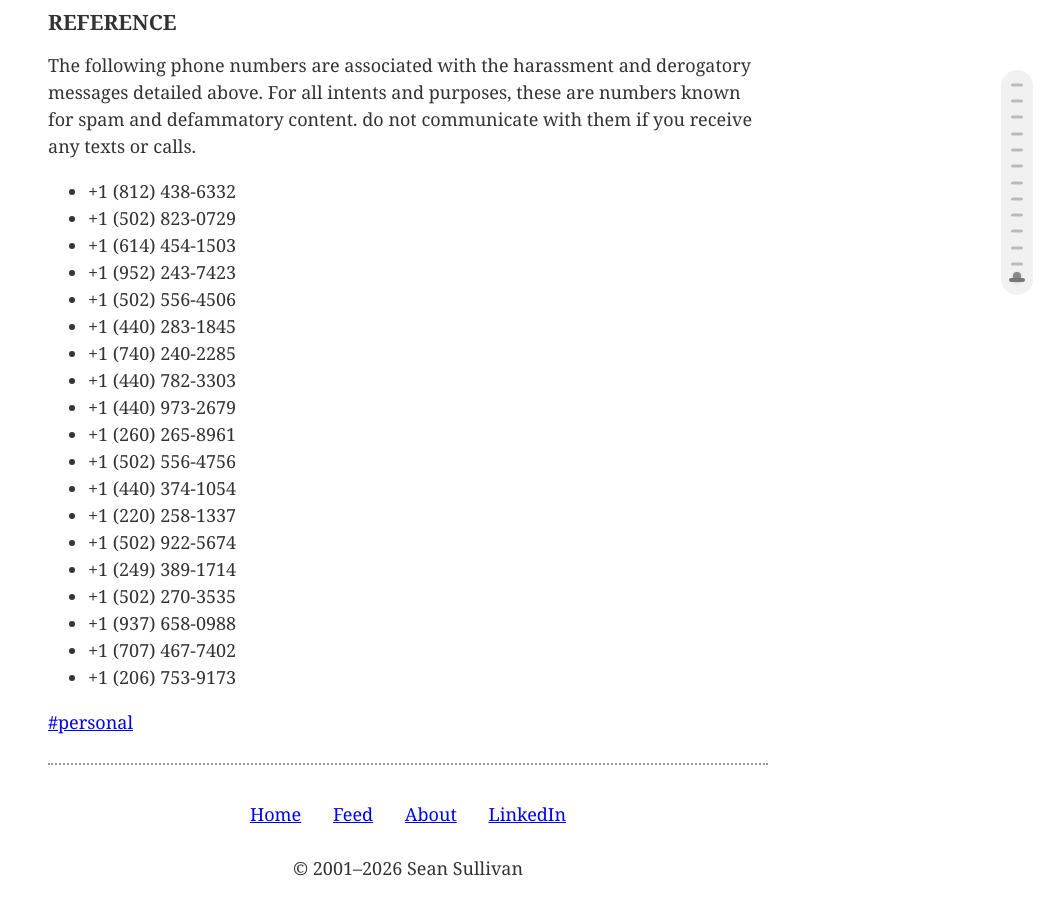
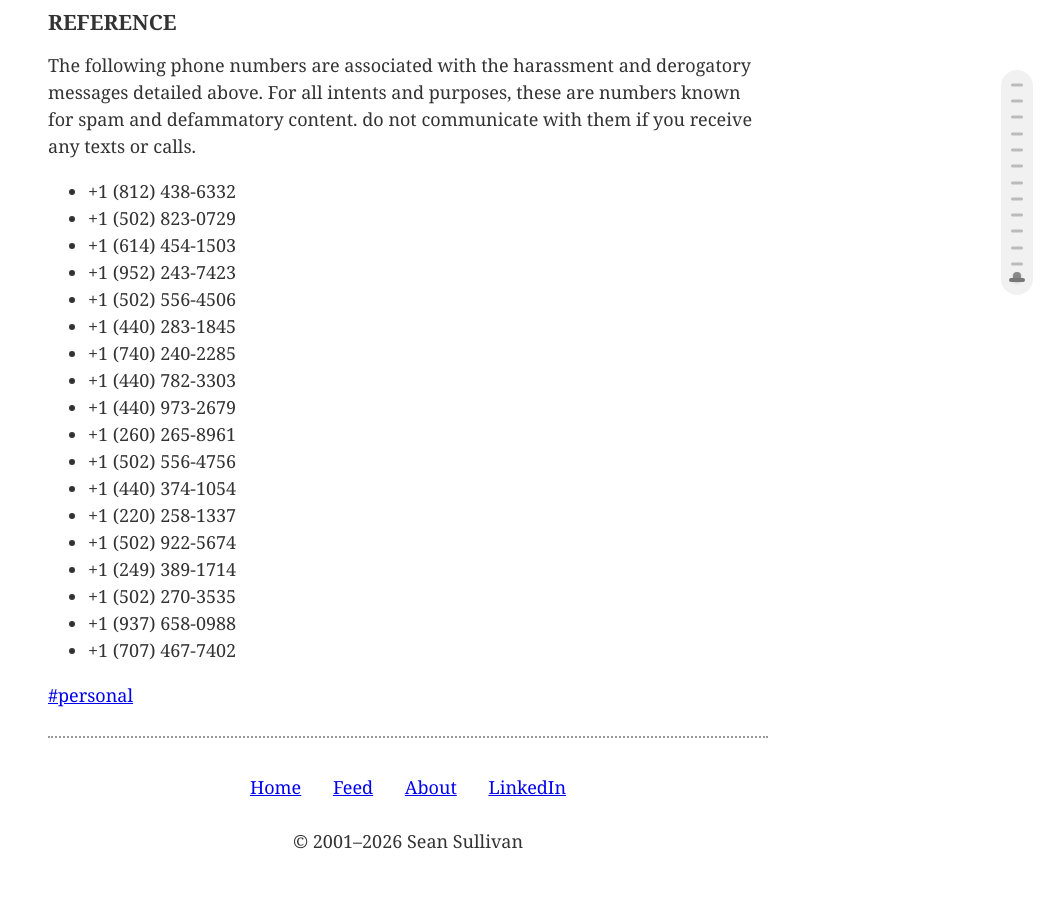
Before and after one commit to 0sps/sullivan.mx, a Jekyll site: the page built from _posts/2026-04-01-Gavin-grier-stalker.md, in a window 1280 px wide and 900 px high, scrolled down 21649 px. Shown: the whole window, without its empty margins (232-1280 px from the left). Built offline with Jekyll 4.4.1, drawn with Linux system fonts in a browser that asks for light colours; after the commit the page ends 22522 px from its top, so only the background shows below that.

Commit message:
Update 2026-04-01-Gavin-grier-stalker.md

```diff
--- a/_posts/2026-04-01-Gavin-grier-stalker.md
+++ b/_posts/2026-04-01-Gavin-grier-stalker.md
@@ -345,4 +345,3 @@ The following phone numbers are associated with the harassment and derogatory me
 - +1 (502) 270-3535
 - +1 (937) 658-0988
 - +1 (707) 467-7402
-- +1 (206) 753-9173
```
